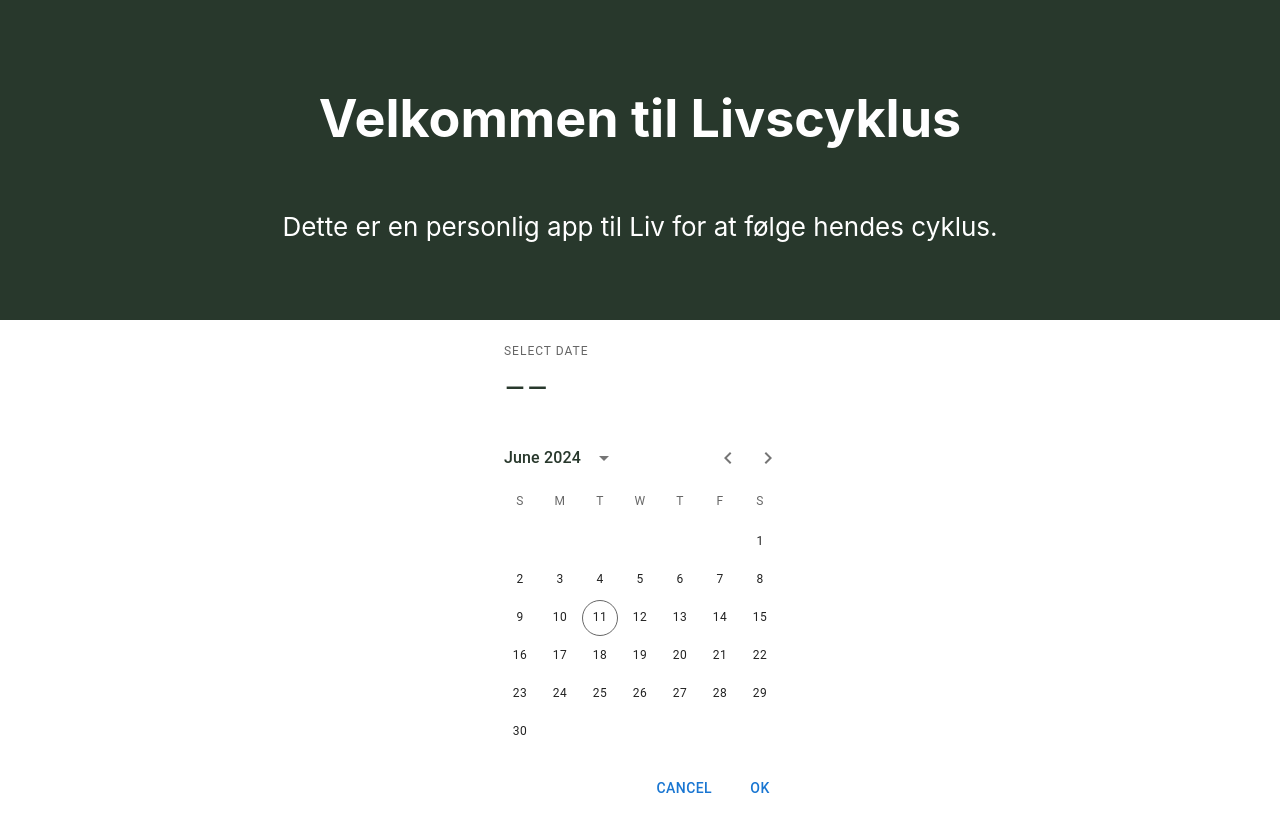
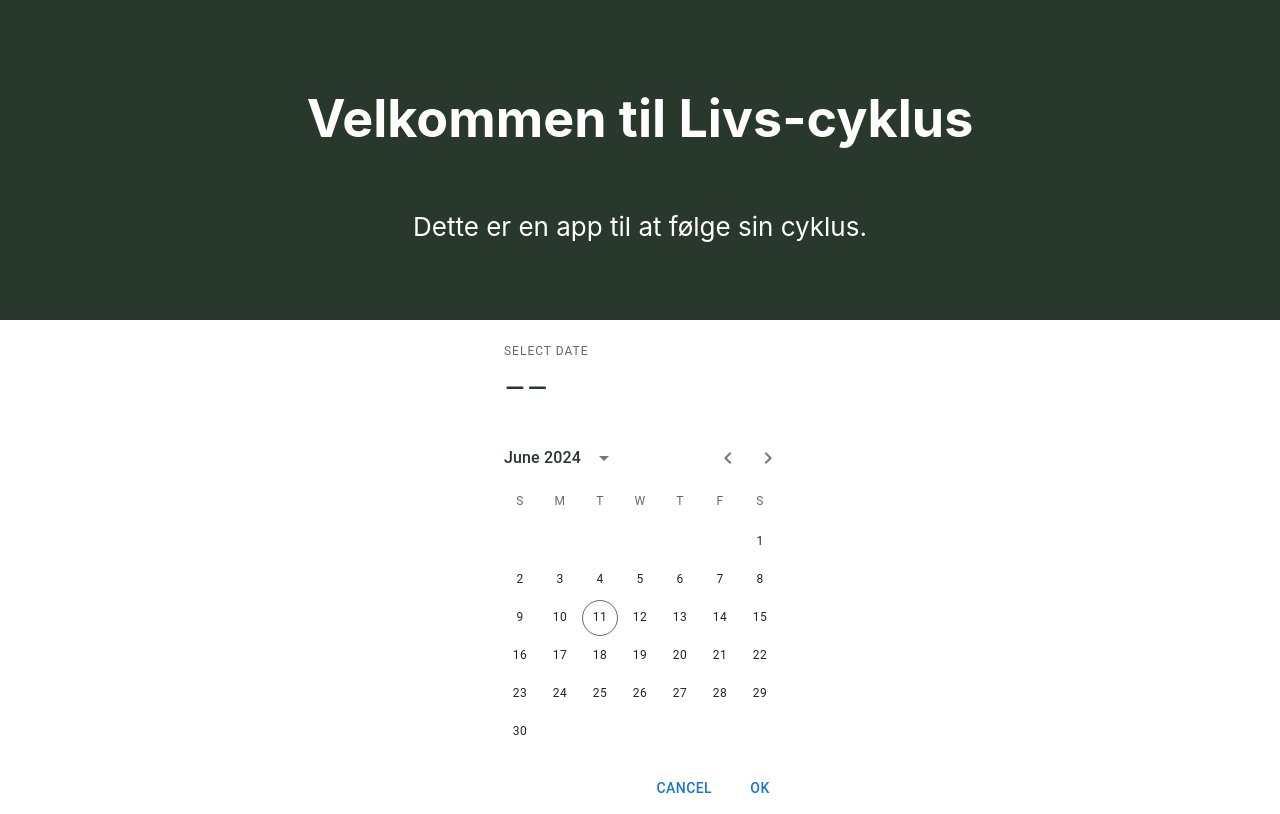
Before and after one commit to wulfwulf/livscyklus, a React (Create React App) app: page / in a window 1280 px wide. Built offline with nearby package versions, Linux system fonts and the light colour scheme.

Commit message:
Livs-cyklus

```diff
--- a/src/App.js
+++ b/src/App.js
@@ -7,9 +7,9 @@ function App() {
   return (
     <div className="App">
       <header className="App-header">
-        <h1>Velkommen til Livscyklus</h1>
+        <h1>Velkommen til Livs-cyklus</h1>
         <p>
-          Dette er en personlig app til Liv for at følge hendes cyklus.
+          Dette er en app til at følge sin cyklus.
         </p>
       </header>
       <div className='CalendarBox'>
```
